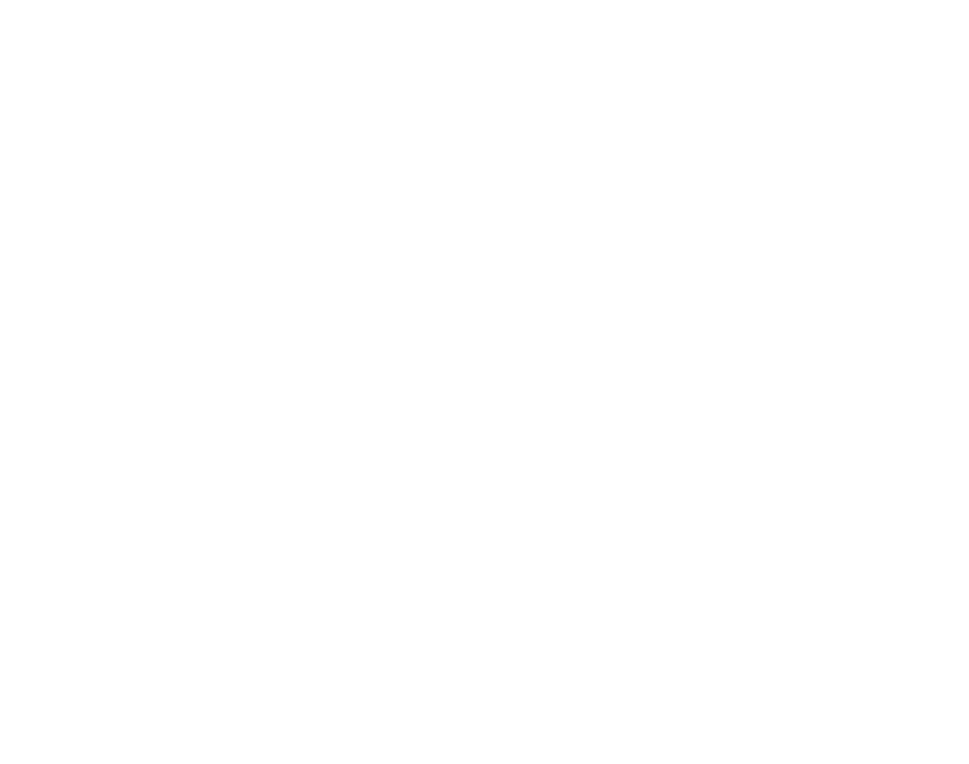
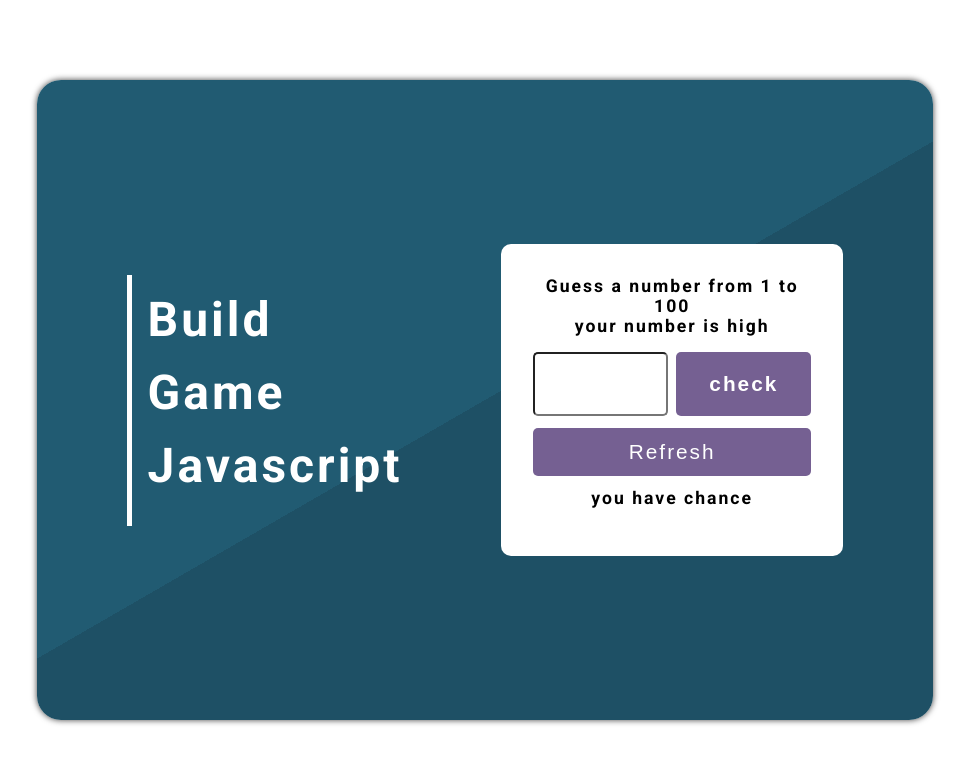
Before and after one commit to cip-Mbrain/molmela-projects, a plain HTML site: page index.html in a window 1280 px wide. Shown: the whole page, without its empty margins (155-1124 px from the left). Drawn offline with Linux system fonts and the light colour scheme.

Commit message:
update project

```diff
--- a/index.html
+++ b/index.html
@@ -1,8 +1,31 @@
+<!DOCTYPE html>
 <html lang="en">
   <head>
     <meta charset="UTF-8" />
     <meta name="viewport" content="width=device-width, initial-scale=1.0" />
-    <title>Document</title>
+    <title>guessing game</title>
+    <link rel="stylesheet" href="./style.css" />
   </head>
-  <body></body>
+  <body>
+    <div class="main-container">
+      <div class="section-center fixed-margin">
+        <div class="info">
+          <h1>
+            <p>build</p>
+            <p>game</p>
+            <p>javascript</p>
+          </h1>
+        </div>
+        <div class="guess-container">
+          <h4>Guess a number from 1 to 100 <br />your number is high</h4>
+          <div class="btn-input">
+            <input id="input" type="number" name="guess" class="btn" />
+            <button type="button" id="check" class="btn">check</button>
+          </div>
+          <button id="reload">refresh</button>
+          <h4>you have <span></span>chance</h4>
+        </div>
+      </div>
+    </div>
+  </body>
 </html>
--- a/style.css
+++ b/style.css
@@ -0,0 +1,124 @@
+@import url('https://fonts.googleapis.com/css2?family=Open+Sans:ital,wght@0,300..800;1,300..800&family=Roboto:ital,wght@0,100;0,300;0,400;0,500;0,700;0,900;1,100;1,300;1,400;1,500;1,700;1,900&display=swap');
+
+* {
+  margin: 0;
+  padding: 0;
+  box-sizing: border-box;
+}
+body {
+  font-family: 'Roboto', sans-serif;
+  display: grid;
+  place-items: center;
+  height: 100vh;
+}
+
+.main-container {
+  width: 70vw;
+  max-width: 90vw;
+  height: 80vh;
+  border-radius: 1.5rem;
+  box-shadow: 0px 0px 6px 0px rgba(0, 0, 0, 0.75);
+  background: linear-gradient(
+    150deg,
+    rgb(33, 91, 114) 50%,
+    rgb(30, 80, 101) 50%
+  );
+}
+
+.fixed-margin {
+  width: 80%;
+  margin: 0 auto;
+}
+.section-center {
+  display: grid;
+  height: 100%;
+  grid-template-columns: 1fr 1fr;
+  column-gap: 2rem;
+  align-items: center;
+}
+
+.info {
+  border-left: 5px solid #fff;
+  color: #fff;
+}
+.info h1 {
+  padding: 1rem;
+  font-size: 3rem;
+  text-transform: capitalize;
+}
+.info h1 p {
+  padding-bottom: 1rem;
+  letter-spacing: 3px;
+}
+
+.guess-container {
+  justify-self: left;
+  padding: 2rem;
+  background: #fff;
+  text-align: center;
+  border-radius: 10px;
+}
+.guess-container h4 {
+  font-size: 1.1rem;
+  padding-bottom: 1rem;
+  letter-spacing: 2px;
+}
+
+.btn-input {
+  display: flex;
+  gap: 0.5rem;
+  margin-bottom: 0.75rem;
+}
+
+.btn-input .btn {
+  width: 50%;
+  padding: 1rem 0;
+  border-radius: 5px;
+}
+#input {
+  outline: none;
+}
+#input[type='number'] {
+  text-align: center;
+  font-size: 1.5rem;
+  font-weight: bolder;
+}
+
+#check {
+  cursor: pointer;
+  font-weight: bold;
+  letter-spacing: 2px;
+  font-size: 1.3rem;
+  background: #756092;
+  color: #fff;
+  border: none;
+}
+#check:hover,
+#reload:hover {
+  background: #7436ca;
+}
+#reload {
+  width: 100%;
+  padding: 0.75rem;
+  font-size: 1.3rem;
+  text-transform: capitalize;
+  letter-spacing: 2px;
+  cursor: pointer;
+  margin-bottom: 0.75rem;
+  background: #756092;
+  color: #fff;
+  border: none;
+  border-radius: 5px;
+}
+
+@media screen and (max-width: 900px) {
+  .section-center {
+    grid-template-columns: 1fr;
+    justify-items: center;
+  }
+  .info {
+    text-align: center;
+    border-left: none;
+    border-bottom: 5px solid #fff;
+  }
+}
```
